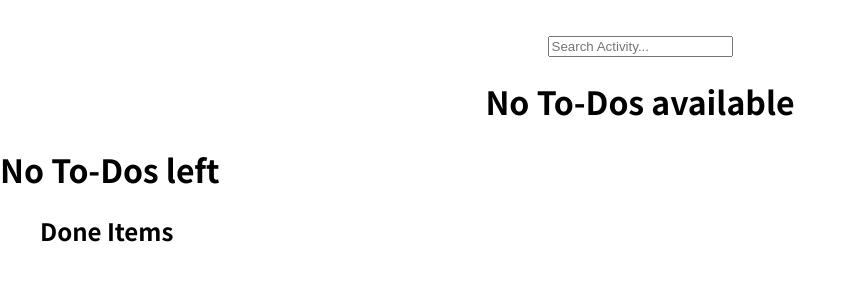
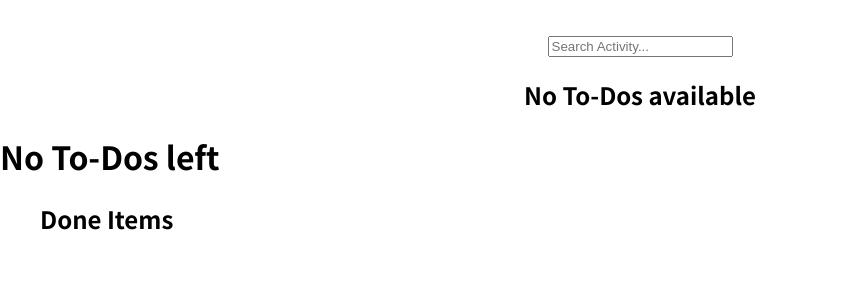
Before and after one commit to brandonrq506/Routine-Tracker, a React (Vite) app: page / in a window 1280 px wide. Shown: the top 300 px of the page, without its empty margins (0-855 px from the left). Built offline with nearby package versions, Linux system fonts and the light colour scheme.

Commit message:
Minor changes

```diff
--- a/src/components/ToDo/TodoList/TodoList.jsx
+++ b/src/components/ToDo/TodoList/TodoList.jsx
@@ -13,7 +13,7 @@ const TodoList = ({ toDos, header }) => {
 
     return (
         <>
-            <h1>{heading}</h1>
+            <h2>{heading}</h2>
             {toDos.map(todo =>
                 <TodoItem key={todo.id} toDo={todo} />
             )}
```
